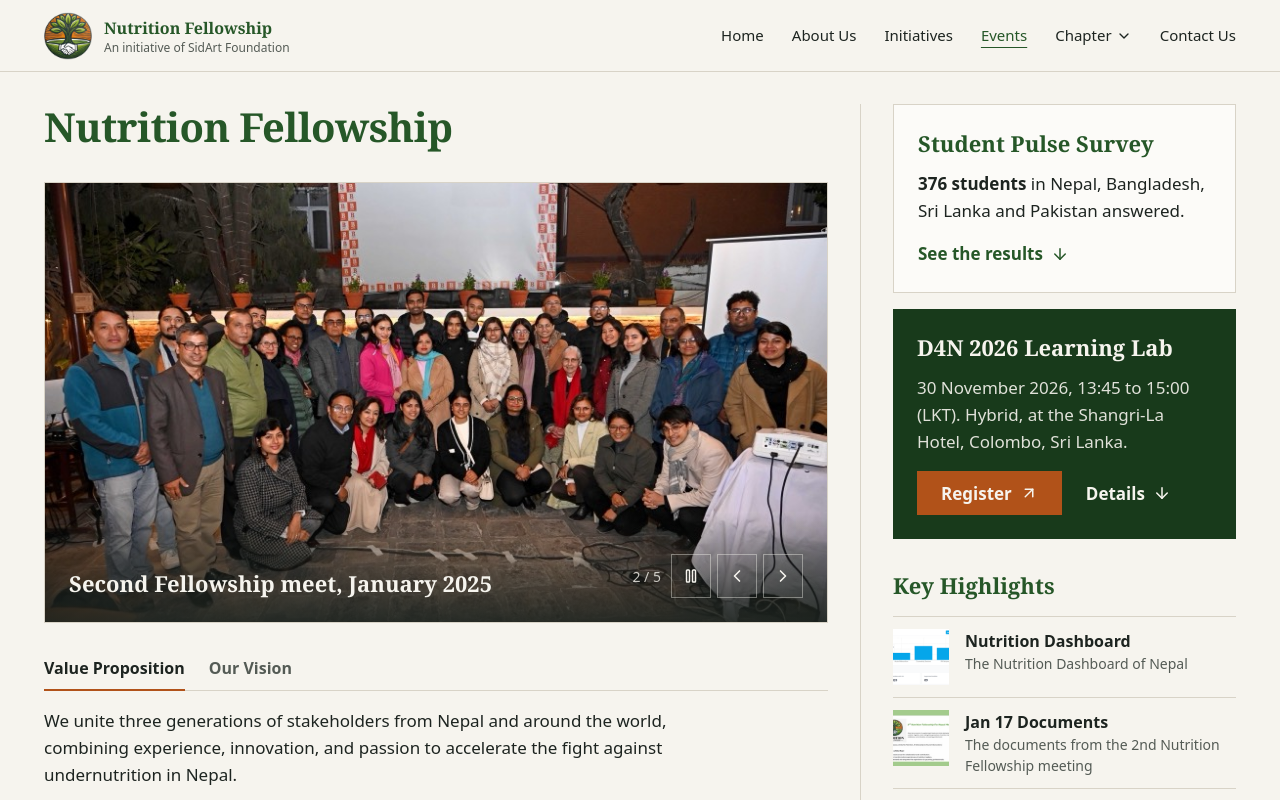
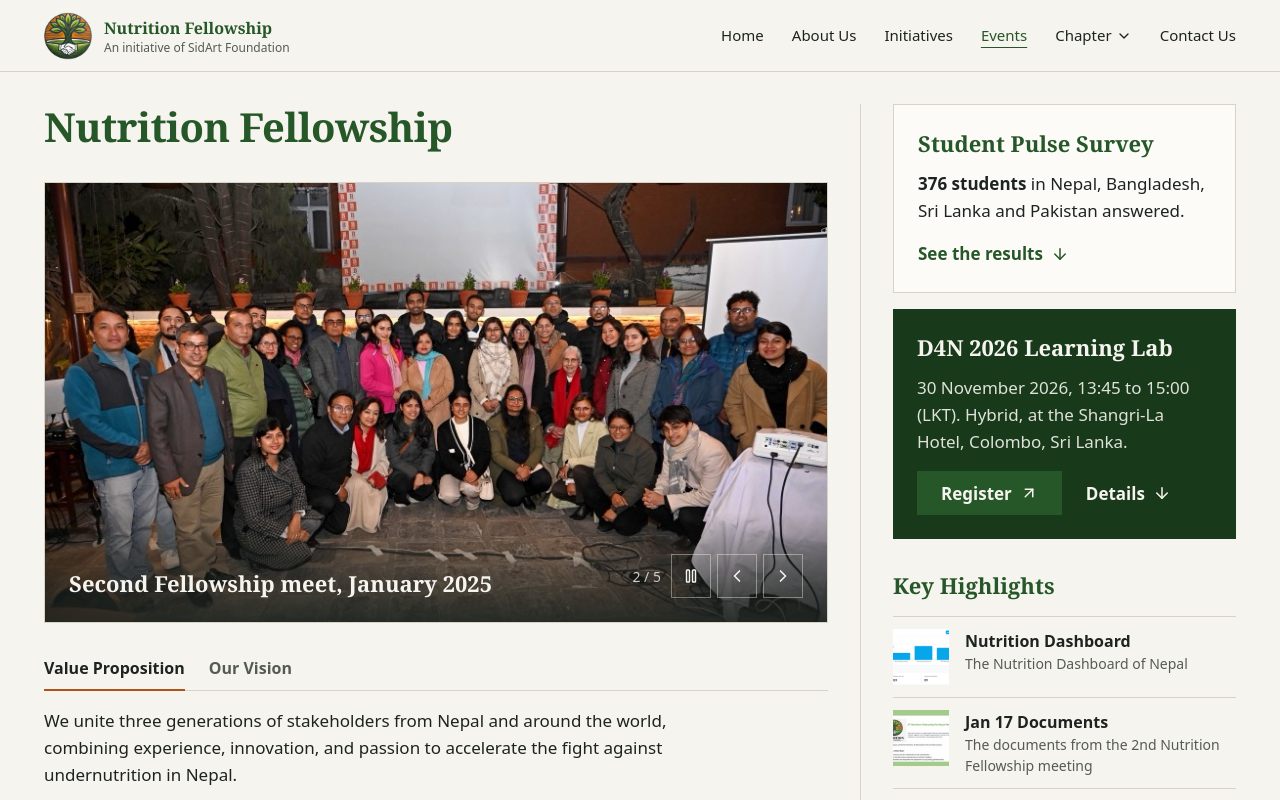
Before and after one commit to vital4nepal/nutrition-fellowship, a React (Create React App) app: page / in a window 1280 px wide. Shown: the top 800 px of the page. Built offline with nearby package versions, Linux system fonts and the light colour scheme.

Commit message:
[fix] one primary button fill and hover for Register, Submit and back to home

```diff
--- a/src/components/D4N.js
+++ b/src/components/D4N.js
@@ -1,7 +1,7 @@
 import React from 'react';
 import { ArrowUpRight, CalendarDays, Clock, MapPin } from 'lucide-react';
 import { d4n } from '../data/site';
-import { Section, SectionTitle, SubTitle } from './ui';
+import { Section, SectionTitle, SubTitle, primaryButton } from './ui';
 
 // The session plan from the D4N concept note. `minutes` drives the width of each block on the timeline.
 const schedule = [
@@ -54,7 +54,7 @@ const D4N = () => (
           href={d4n.registerHref}
           target="_blank"
           rel="noopener noreferrer"
-          className="mt-6 inline-flex min-h-11 items-center gap-2 bg-accent px-6 font-semibold text-paper transition-colors hover:bg-deep"
+          className={`mt-6 ${primaryButton}`}
         >
           Register
           <ArrowUpRight size={18} aria-hidden="true" />
--- a/src/components/Hero.js
+++ b/src/components/Hero.js
@@ -4,7 +4,7 @@ import { ALL, countries, respondentsFor } from '../data/pulseSurvey';
 import { d4n } from '../data/site';
 import About from './About';
 import CoverpageRight from './CoverpageRight';
-import { SectionTitle, container } from './ui';
+import { SectionTitle, container, primaryButton } from './ui';
 
 const SLIDE_INTERVAL_MS = 6000;
 
@@ -209,7 +209,7 @@ const Hero = () => (
               href={d4n.registerHref}
               target="_blank"
               rel="noopener noreferrer"
-              className="inline-flex min-h-11 items-center gap-2 bg-accent px-6 font-semibold text-paper transition-colors hover:bg-paper hover:text-deep"
+              className={primaryButton}
             >
               Register
               <ArrowUpRight size={18} aria-hidden="true" />
--- a/src/components/NotFound.js
+++ b/src/components/NotFound.js
@@ -2,7 +2,7 @@ import React, { useEffect } from 'react';
 import { Link } from 'react-router-dom';
 import { ArrowLeft, ArrowRight } from 'lucide-react';
 import { SITE_TITLE } from './ComingSoon';
-import { SectionTitle, textLink } from './ui';
+import { SectionTitle, primaryButton, textLink } from './ui';
 
 // The places most visitors look for. Hash links use <a>, so ScrollToHash lands them on the section.
 const suggestions = [
@@ -35,7 +35,7 @@ const NotFound = () => {
         </p>
         <Link
           to="/"
-          className="mt-8 inline-flex min-h-11 animate-rise items-center gap-2 bg-green px-6 font-semibold text-paper transition-colors hover:bg-deep [animation-delay:240ms]"
+          className={`mt-8 animate-rise [animation-delay:240ms] ${primaryButton}`}
         >
           <ArrowLeft size={18} aria-hidden="true" />
           Back to home
--- a/src/components/Thoughts.js
+++ b/src/components/Thoughts.js
@@ -1,6 +1,6 @@
 import React, { useState } from 'react';
 import { email, emailHref } from '../data/site';
-import { Section, SectionTitle, textLink } from './ui';
+import { Section, SectionTitle, primaryButton, textLink } from './ui';
 
 const fields = [
   { name: 'name', label: 'Full Name', type: 'text', autoComplete: 'name' },
@@ -89,7 +89,7 @@ function Thoughts() {
           <button
             type="submit"
             disabled={status === 'sending'}
-            className="h-12 bg-green px-6 font-semibold text-paper transition-colors hover:bg-deep disabled:opacity-60"
+            className={`h-12 disabled:opacity-60 ${primaryButton}`}
           >
             Submit
           </button>
--- a/src/components/ui.js
+++ b/src/components/ui.js
@@ -4,6 +4,9 @@ import { Link } from 'react-router-dom';
 export const container = 'mx-auto max-w-content px-4 lg:px-6';
 export const underlineLink = 'underline-offset-4 transition-colors hover:underline';
 export const textLink = `${underlineLink} hover:text-green`;
+/** The one fill for a primary action: Register, Submit and the 404 home button. */
+export const primaryButton =
+  'inline-flex min-h-11 items-center gap-2 bg-green px-6 font-semibold text-paper transition-colors hover:bg-deep';
 // For a title inside a link row: the row carries `group`, so the whole row is the hover target.
 export const groupTitleLink = 'underline-offset-4 transition-colors group-hover:text-green group-hover:underline';
 const titleSizes = {
```
